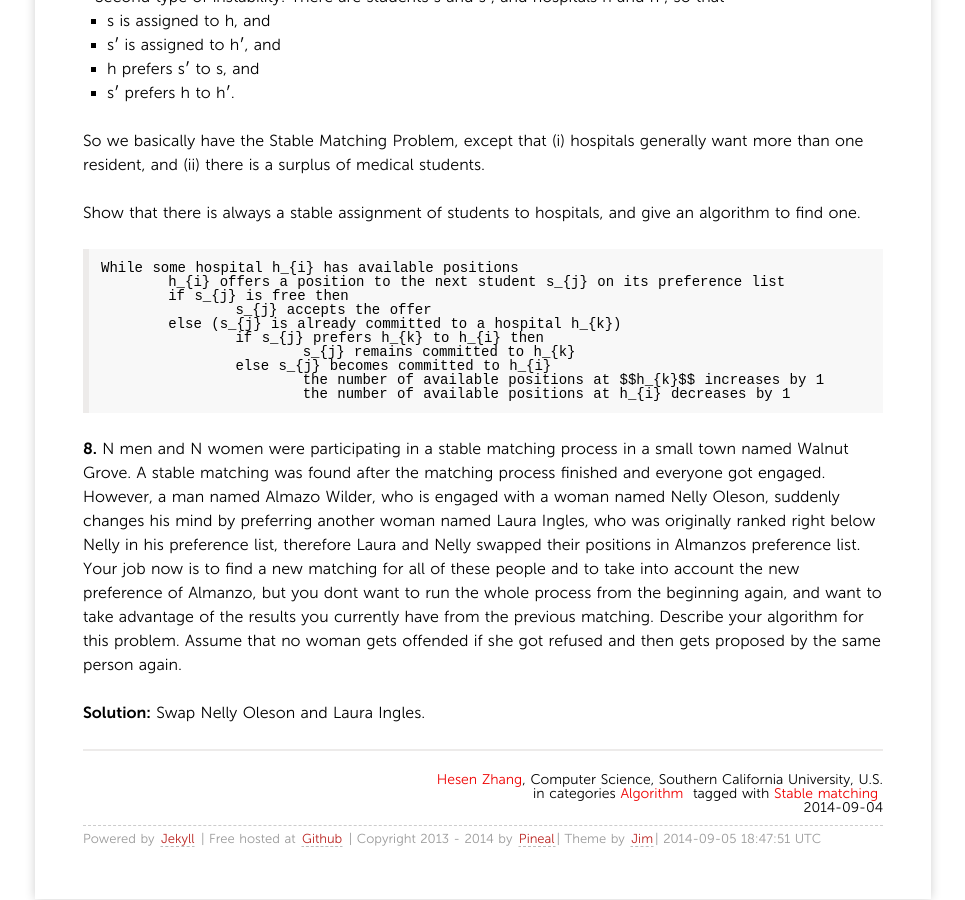
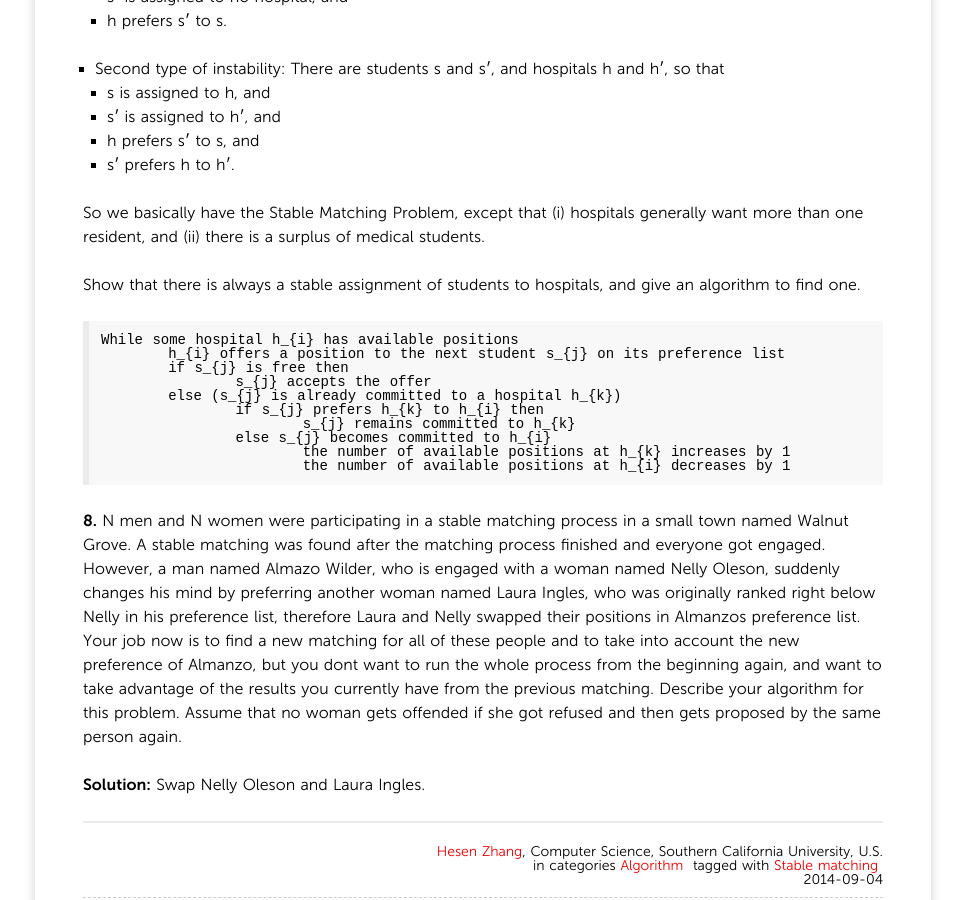
Before and after one commit to pineal/pineal.github.com, a Jekyll site: the page built from _posts/2014/2014-09-04-Stable-Matching-problems.md, in a window 1280 px wide and 900 px high, scrolled down 2789 px. Shown: the whole window, without its empty margins (157-1122 px from the left). Built offline with Jekyll 4.4.1, drawn with Linux system fonts in a browser that asks for light colours; nearby versions of some CDN libraries; Markdown is read by kramdown in place of the engine named in the settings; comment, search, counter and statistics services are not loaded; some of the changed text lies outside the part shown.

````diff
--- a/_posts/2014/2014-09-04-Stable-Matching-problems.md
+++ b/_posts/2014/2014-09-04-Stable-Matching-problems.md
@@ -96,7 +97,7 @@ While some hospital h_{i} has available positions
 		if s_{j} prefers h_{k} to h_{i} then
 			s_{j} remains committed to h_{k}
 		else s_{j} becomes committed to h_{i}
-			the number of available positions at $$h_{k}$$ increases by 1
+			the number of available positions at h_{k} increases by 1
 			the number of available positions at h_{i} decreases by 1
 ```
 
````
Also changed, not shown: other parts of _posts/2014/2014-09-04-Stable-Matching-problems.md (+4 -3 lines).
